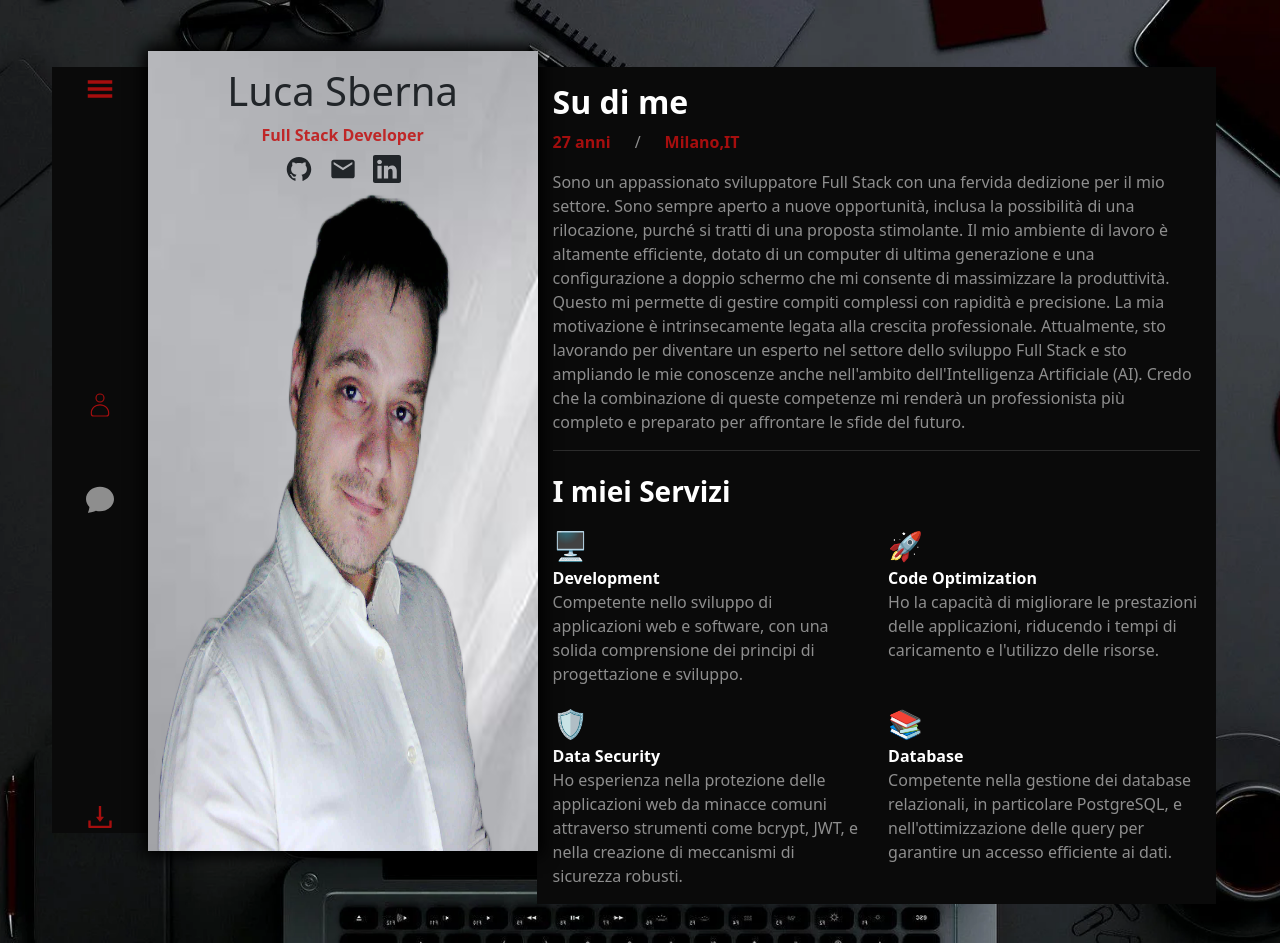
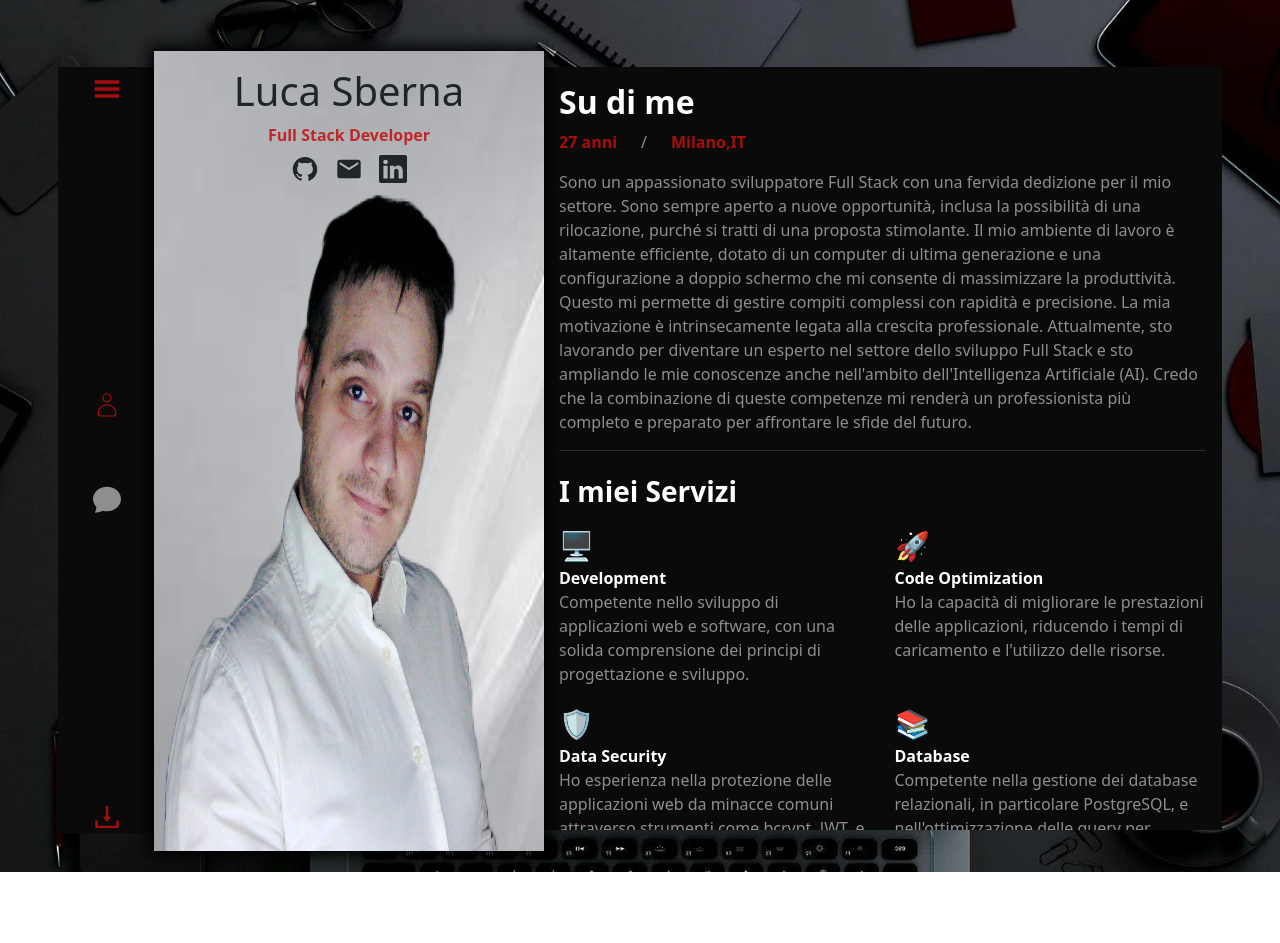
Before and after one commit to Luca-Sberna/PORTFOLIO, a React (Create React App) app in the folder portfolio/: page / in a window 1280 px wide. After the commit the page ends 872 px from the top, so only its background shows below. Built offline with nearby package versions, Linux system fonts and the light colour scheme; some icons are missing.

Commit message:
adjust overflow and scroll

```diff
--- a/portfolio/src/App.scss
+++ b/portfolio/src/App.scss
@@ -92,7 +92,7 @@
   background-repeat: no-repeat; // Non ripetere l'immagine
   padding-block: 1.4rem;
   min-height: 100vh;
-  padding-right: 0.8rem;
+  overflow: hidden;
   // Altri stili, se necessario
 }
 .custom-bg-projects {
@@ -125,3 +125,7 @@
   z-index: 100;
   background-color: rgba(0, 0, 0, 0.561);
 }
+.info {
+  max-height: 47.7rem;
+  overflow-y: auto;
+}
--- a/portfolio/src/components/Home.jsx
+++ b/portfolio/src/components/Home.jsx
@@ -64,7 +64,7 @@ const Home = () => {
           </Col>
           <Col
             md={"7"}
-            className="py-5 px-3 p-md-3  bg-color template-secondary"
+            className="info py-5 px-4 p-md-3  bg-color template-secondary"
           >
             <h2 className="fw-bold text-white">Su di me</h2>
             <div className="d-flex gap-4">
--- a/portfolio/src/components/Topbar.jsx
+++ b/portfolio/src/components/Topbar.jsx
@@ -15,7 +15,7 @@ const Topbar = () => {
     return location.pathname === pathname;
   };
   return (
-    <div className="topbar w-100 px-4 pe-4 bg-custom  d-flex justify-content-between align-items-center">
+    <div className="topbar w-100 px-2 bg-custom  d-flex justify-content-between align-items-center">
       <div>
         <Link to={"/"} className="red">
           <GiHamburgerMenu className="img-hover fs-3" />
```
